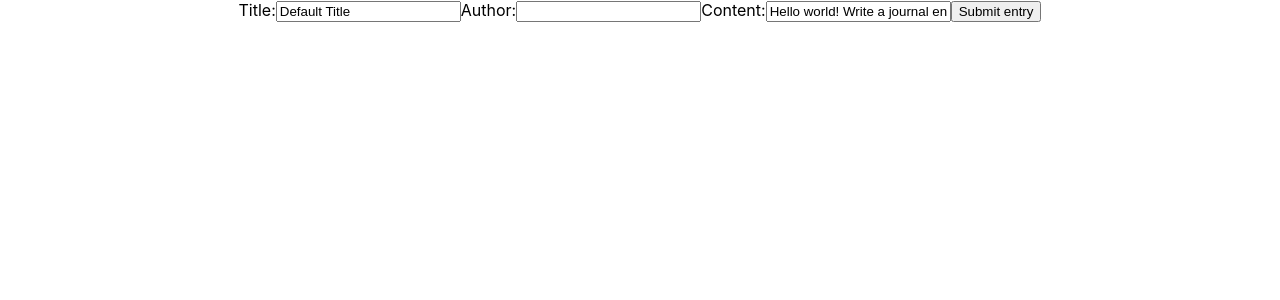
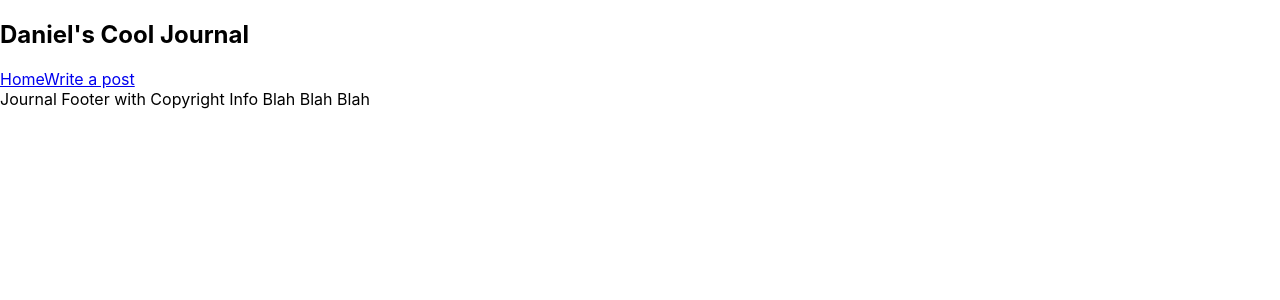
Before and after one commit to Popeydanielmate/oct23-t3w7-journalapp, a React (Create React App) app: page / in a window 1280 px wide. Shown: the top 300 px of the page. Built offline with nearby package versions, Linux system fonts and the light colour scheme.

Commit message:
feat: router scaffolds and homepage WIP

```diff
--- a/package.json
+++ b/package.json
@@ -8,6 +8,7 @@
     "@testing-library/user-event": "^13.5.0",
     "react": "^18.3.1",
     "react-dom": "^18.3.1",
+    "react-router-dom": "^6.23.1",
     "react-scripts": "5.0.1",
     "react-use": "^17.5.0",
     "web-vitals": "^2.1.4"
--- a/src/index.js
+++ b/src/index.js
@@ -1,16 +1,32 @@
 import React from 'react';
 import ReactDOM from 'react-dom/client';
 import './index.css';
-import App from './App';
 import reportWebVitals from './reportWebVitals';
 import { BlogProvider } from './contexts/BlogContext';
+import { BrowserRouter, Routes, Route } from 'react-router-dom';
+import { Template } from './pages/_template';
+import { HomePage } from './pages/HomePage';
+
 
 const root = ReactDOM.createRoot(document.getElementById('root'));
 root.render(
   <React.StrictMode>
 
      <BlogProvider>
-      <App />
+
+      <BrowserRouter>
+        <Routes>
+          {/* Template shows navbar and footer */}
+          <Route path='/' element={<Template />}>
+            {/* Shows ALL posts as read-only */}
+            <Route index element={<HomePage />} />
+            {/* Show individual post with edit toggle */}
+            {/* <Route path='/view/:id' element={<EntryPage />} /> */}
+            {/* Show a form to make a new post  */}
+            {/* <Route path='/create' element={<NewEntryPage />} /> */}
+          </Route>
+        </Routes>
+      </BrowserRouter>
     </BlogProvider>
 
   </React.StrictMode>
--- /dev/null
+++ b/src/pages/HomePage.jsx
@@ -0,0 +1,16 @@
+import EntryParent from "../components/EntryParent";
+import { useJournalData } from "../contexts/BlogContext";
+
+
+export function HomePage(){
+
+	let journalEntries = useJournalData();
+
+	return (
+		<div>
+			{journalEntries?.map((entry, index) => {
+				return <EntryParent key={index} postId={entry.id}  />
+			})}
+		</div>
+	)
+}
--- /dev/null
+++ b/src/pages/_template.jsx
@@ -0,0 +1,28 @@
+import { NavLink, Outlet } from "react-router-dom";
+
+
+export function Template(){
+
+	return (
+		<div>
+			<nav>
+				<h1>Daniel's Cool Journal </h1>
+
+				<NavLink to="/">
+					Home
+				</NavLink>
+				<NavLink to="/create">
+					Write a post
+				</NavLink>
+			</nav>
+
+			<main>
+				<Outlet />
+			</main>
+
+			<footer>
+				Journal Footer with Copyright Info Blah Blah Blah
+			</footer>
+		</div>
+	)
+}
```
Also changed, not shown: src/pages/EntryViewPage.jsx (added), src/pages/NewEntryPage.jsx (added), 1 other file (tests, documents, lock files or other folders).
